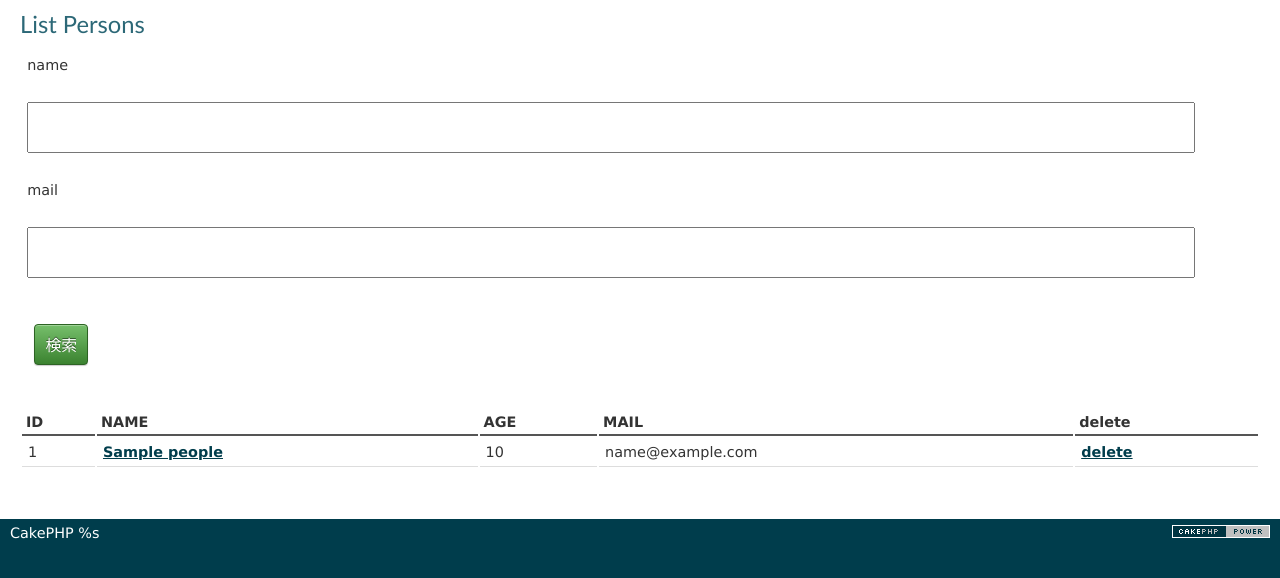
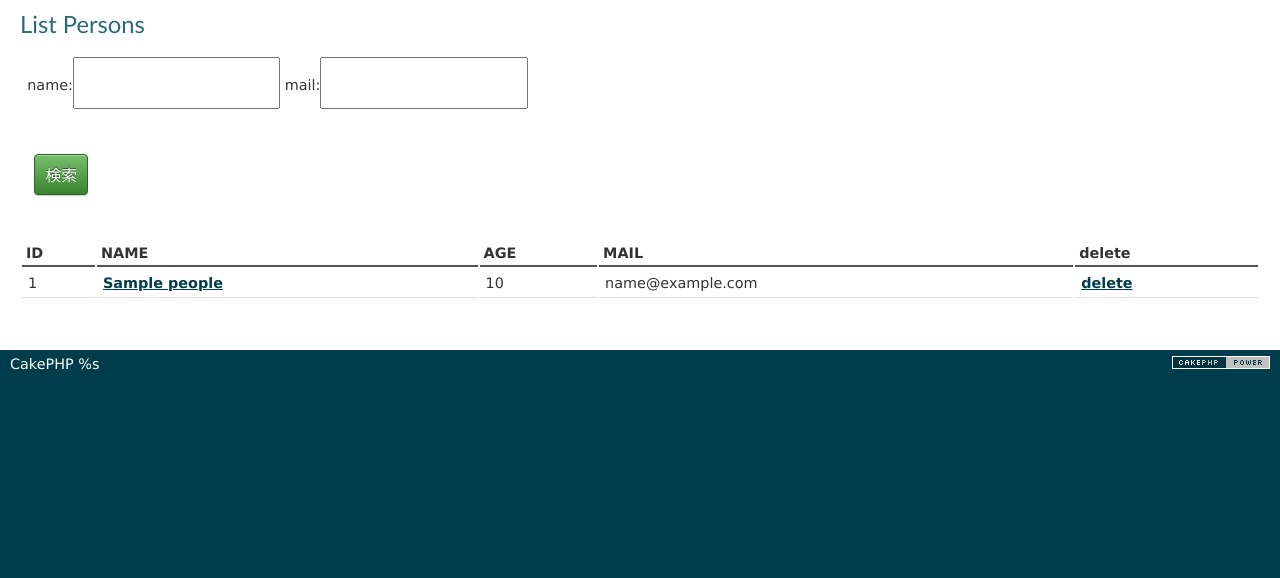
Before and after one commit to NagatsumaHiroki/cakephp2, a CakePHP app: the page made by app/View/Peoples/index.ctp in a window 1280 px wide. Shown: the part 47-625 px from the top of the page. Run offline with PHP 8.4 and a stand-in for CakePHP, Linux system fonts and the light colour scheme; the template is opened without the code that fills it: most values are stand-ins (such as "Sample title", 1, 10 or a date in 2020); form fields are guessed from the names that the template uses; data that the repository does not hold is empty; some libraries are stand-ins or nearby versions.

Commit message:
#2019_12_22 検索テキスト修正

```diff
--- a/app/View/Peoples/index.ctp
+++ b/app/View/Peoples/index.ctp
@@ -4,10 +4,9 @@
     ['type'=>'post',
     	'url'=>['controller'=>'Peoples',
     	'action' => 'index']])?>
-    <div>name</div>
-    <div><?=$this->Form->text('People.name') ?></div>
-    <div>mail</div>
-    <div><?=$this->Form->text('People.mail') ?></div>
+    <div>name:<?=$this->Form->text('People.name',array('style' => 'width:180px')) ?>
+    mail:<?=$this->Form->text('People.mail',array('style' => 'width:180px')) ?>
+    </div>
     <div><?=$this->Form->submit('検索') ?></div>
     <?=$this->Form->end() ?>
     <table>
```
